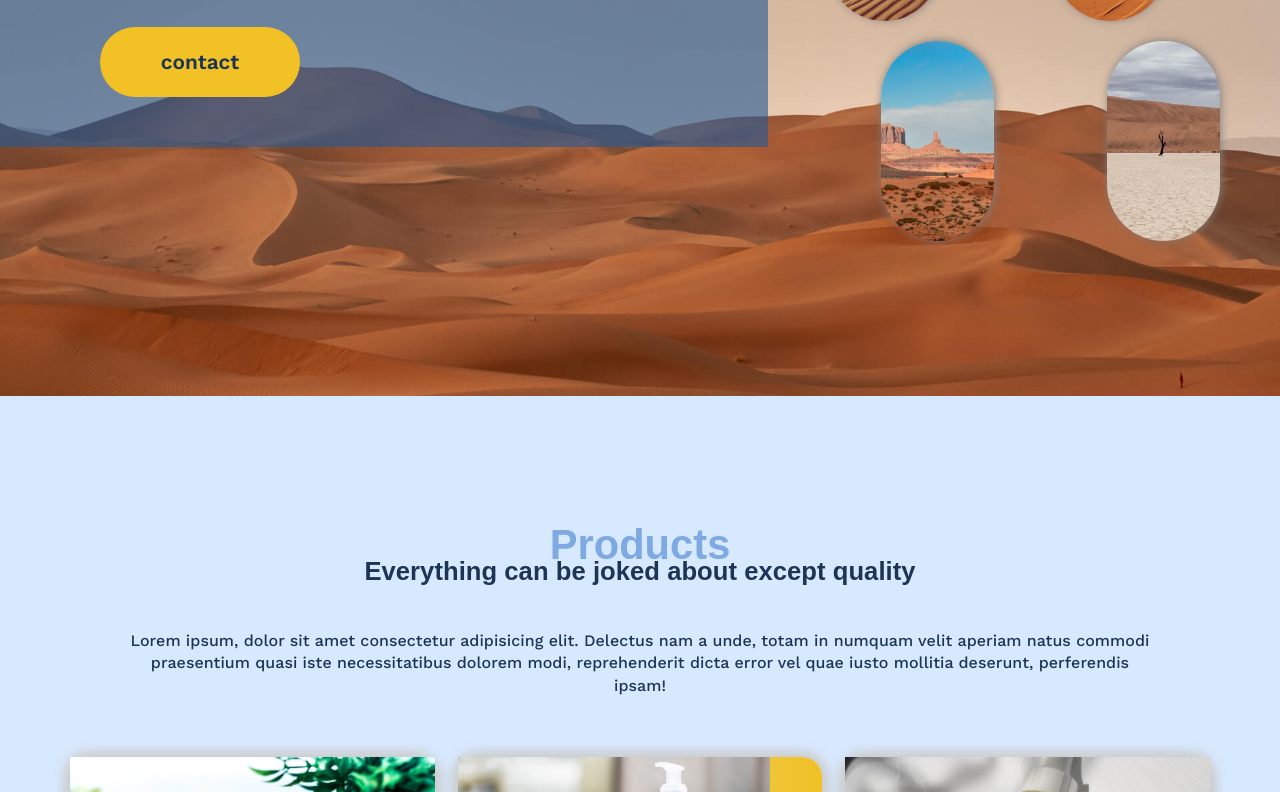
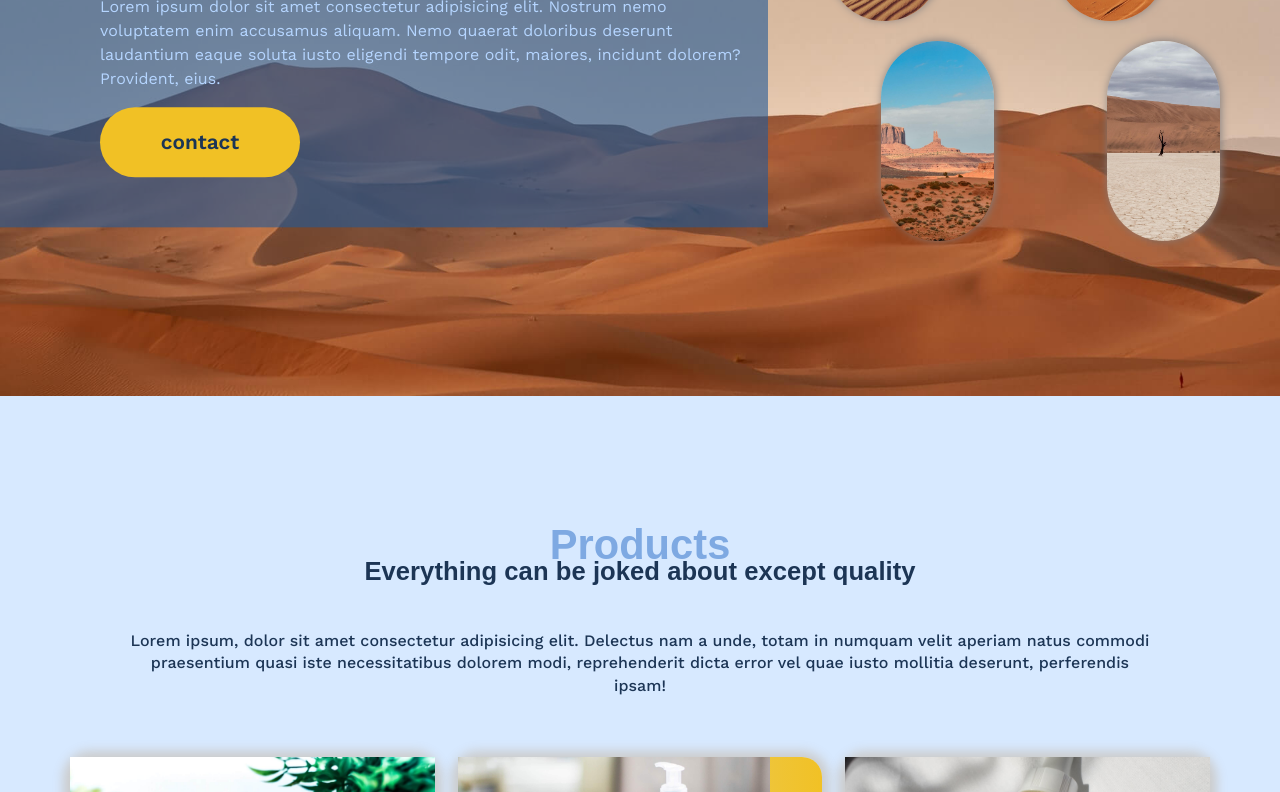
Before and after one commit to amralaaeldin/Landing-Page-JS, a plain HTML site: page index.html in a window 1280 px wide. Shown: the part 404-1196 px from the top of the page. Drawn offline with nearby package versions, Linux system fonts and the light colour scheme; a web font is replaced by a local one.

Commit message:
Update main.css

```diff
--- a/css/main.css
+++ b/css/main.css
@@ -290,7 +290,7 @@ header.sticky .container .logo {
   /* overflow: hidden; */
   position: relative;
   width: 100%;
-  min-height: 100vh;
+  height: 100vh;
   max-width: 100%;
   background-image: url(../imgs/bg.jpg);
   /* background-size: 100% 100%; */
@@ -303,7 +303,15 @@ header.sticky .container .logo {
   -ms-transition: background-image 0.4s;
   -o-transition: background-image 0.4s;
   justify-content: flex-end;
+  min-height: 600px;
 }
+
+@media (max-width: 991px) {
+  .landing {
+    height: 75vh;
+  }
+}
+
 .landing .bg-cvr {
   width: 100%;
   height: 100%;
@@ -316,18 +324,31 @@ header.sticky .container .logo {
 
 .landing .content {
   width: 60%;
-  height: 55%;
+  /*height: 10%;
+  */
   position: absolute;
-  top: 20%;
+  top: calc(50% + 50px);
+  transform: translateY(-50%);
   left: 0;
   background-color: rgb(34, 89, 151, 0.6);
   display: flex;
   flex-direction: column;
   padding: 60px 15px 50px 100px;
   height: fit-content;
-  /* justify-content: space-between ; */
-  /* display: none; */
-  /* max-height: 60%; */
+  /*justify-content: space-between ;
+  */ /*display: none;
+  */ /*max-height: 60%;
+  */
+  -webkit-transform: translateY(-50%);
+  -moz-transform: translateY(-50%);
+  -ms-transform: translateY(-50%);
+  -o-transform: translateY(-50%);
+}
+
+@media (max-height: 600px) {
+  .landing .content {
+    top: calc(50%);
+  }
 }
 
 .landing .content h1 {
@@ -335,7 +356,7 @@ header.sticky .container .logo {
   font-family: "Otomanopee One", sans-serif;
   padding: 0;
   margin: 0;
-  margin-bottom: 20px;
+  margin-bottom: 1rem;
   font-size: 2.3em;
   font-weight: 400;
   letter-spacing: 0.05px;
@@ -349,7 +370,7 @@ header.sticky .container .logo {
 }
 
 .landing .content .txt {
-  margin-bottom: 40px;
+  margin-bottom: 1rem;
   font-size: 1em;
   font-weight: 400;
   line-height: 1.5em;
```
